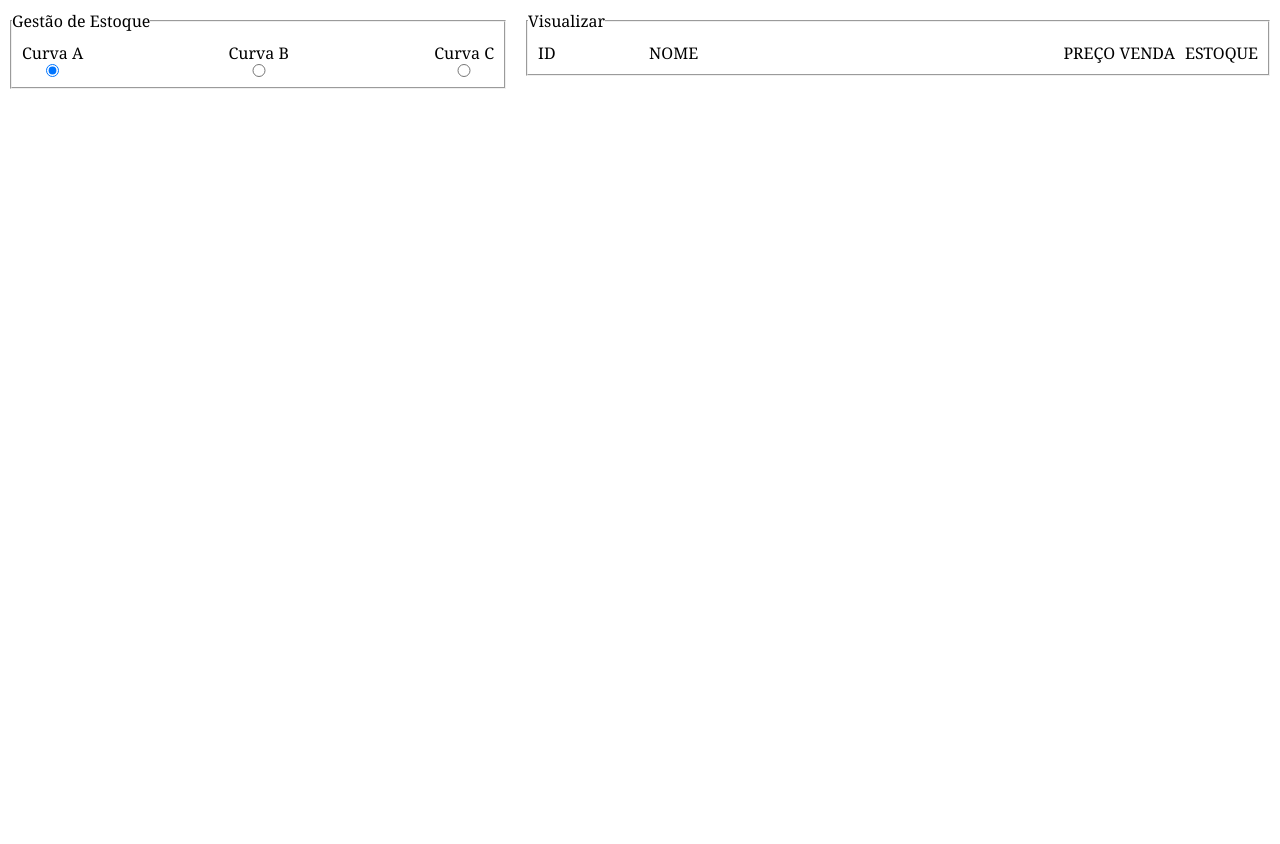
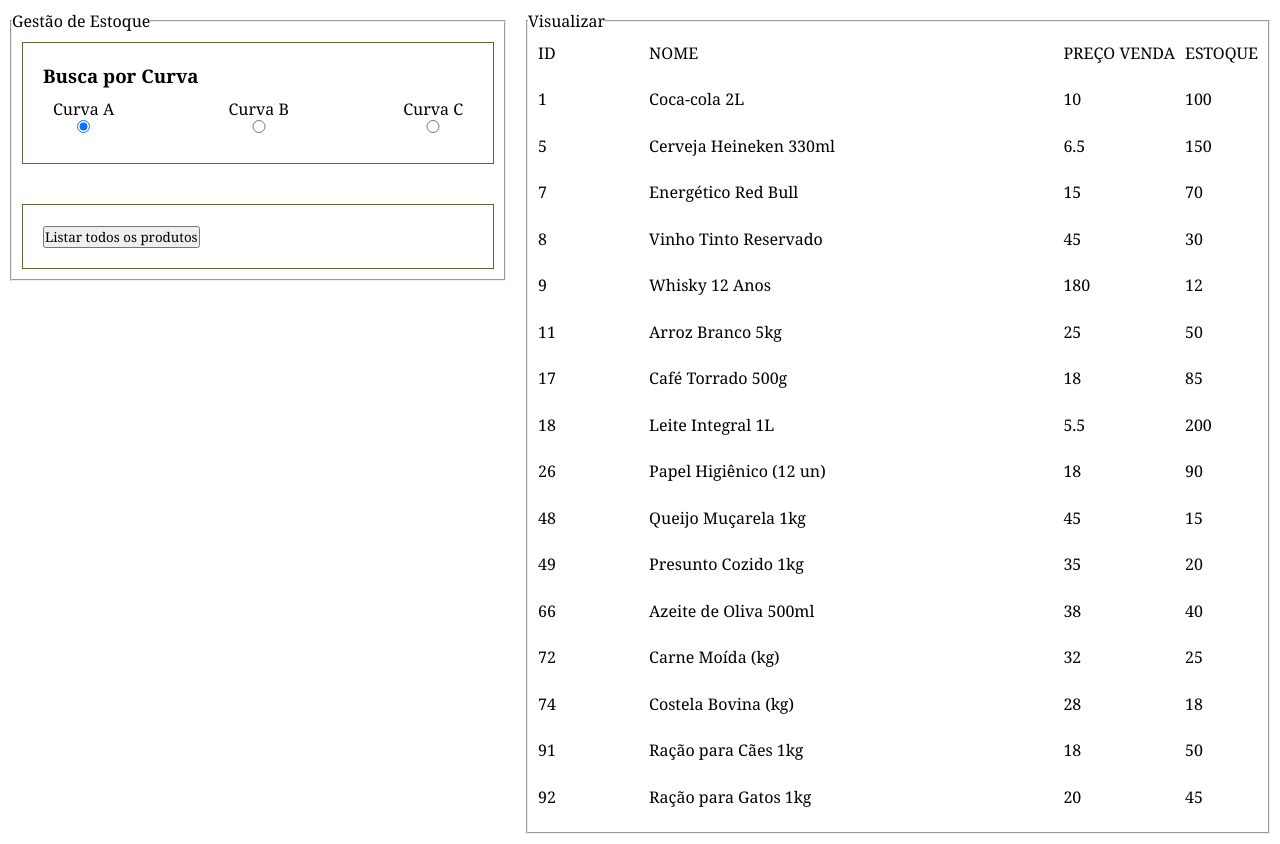
Before and after one commit to admareis/ARRAY, a plain HTML site: page index.html in a window 1280 px wide. Both pictures are taken after a click on the radio button "Curva A". Before the commit the page ends 800 px from the top, so only its background shows below. Drawn offline with Linux system fonts and the light colour scheme.

Commit message:
definição de novos parâmetros

```diff
--- a/index.html
+++ b/index.html
@@ -1,41 +1,44 @@
-<!DOCTYPE html>
+<!doctype html>
 <html lang="pt-br">
   <head>
-    <meta charset="UTF-8">
-    <meta name="viewport" content="width=device-width, initial-scale=1.0">
+    <meta charset="UTF-8" />
+    <meta name="viewport" content="width=device-width, initial-scale=1.0" />
     <title>Gestão de Estoque</title>
-    <link rel="stylesheet" href="./style.css">
+    <link rel="stylesheet" href="./style.css" />
   </head>
 
   <body>
     <fieldset id="fieldsetFuncoes">
       <legend>Gestão de Estoque</legend>
+      <div class="containers">
+        <h3>Busca por Curva</h3>
         <div id="containerCurvaABC">
-
           <div class="selectCurva">
             <label for="A">Curva A</label>
-        <input class="btnCurva" type="radio" name="curvaABC" id="A">
+            <input class="btnCurva" type="radio" name="curvaABC" id="A" />
           </div>
 
           <div class="selectCurva">
             <label for="B">Curva B</label>
-        <input class="btnCurva" type="radio" name="curvaABC" id="B">
+            <input class="btnCurva" type="radio" name="curvaABC" id="B" />
           </div>
 
           <div class="selectCurva">
             <label for="C">Curva C</label>
-        <input class="btnCurva" type="radio" name="curvaABC" id="C">
+            <input class="btnCurva" type="radio" name="curvaABC" id="C" />
           </div>
+        </div>
+      </div>
+
+      <div class="containers">
+        <button id="listarTodos">Listar todos os produtos</button>
       </div>
     </fieldset>
 
     <fieldset id="fieldsetDisplay">
       <legend>Visualizar</legend>
-        <div id="containerDisplay">
-        </div>
+      <div id="containerDisplay"></div>
     </fieldset>
-
-
   </body>
   <script src="./script.js" type="module"></script>
 </html>
--- a/script.js
+++ b/script.js
@@ -3,9 +3,10 @@ import{produtos} from"./produtos.js";
 const elemento ={
     btnCurva:document.querySelectorAll(".btnCurva"),
     containerDisplay:document.querySelector("#containerDisplay"),
+    btnListarTodos: document.getElementById("listarTodos"),
 };
 
-console.log(elemento.containerDisplay);
+console.log(elemento.btnListarTodos);
 
 elemento.btnCurva.forEach((item)=>{
 item.addEventListener("click", (evento)=>{
@@ -20,8 +21,9 @@ function listarProdutosPorCurva(curva){
     inserirDadosCurvaABC(produtoCurva);
     return produtoCurva;
 }
- // CRIA UMA UM OBJETO PARA GERAR OS PARAGRAFOS - AINDA SEM DADOS - PURO //
+ // CRIA UM OBJETO PARA GERAR OS PARAGRAFOS - AINDA SEM DADOS - PURO //
 function inserirDadosCurvaABC(dados){
+    elemento.containerDisplay.innerHTML = ""; // reset html//
     let colunasGRID = {
         id: document.createElement("p"),
         nome: document.createElement("p"),
@@ -36,4 +38,46 @@ function inserirDadosCurvaABC(dados){
     colunasGRID.estoque.innerText = "ESTOQUE";
 
     elemento.containerDisplay.append(colunasGRID.id,colunasGRID.nome,colunasGRID.preco_venda,colunasGRID.estoque)
+
+    console.table(dados);
+
+    let dadosFiltrados = dados;
+
+    dadosFiltrados.forEach((item)=>{
+        let produto ={
+            id:item.id,
+            nome:item.nome,
+            preco_venda:item.preco_venda,
+            estoque:item.estoque,
+        };
+
+        // CRIAÇÃO DOS PARAGRAFOS(ITEM) DA COLUNA //
+
+        let id = document.createElement("p");
+        let nome= document.createElement("p");
+        let preco_venda= document.createElement("p");
+        let estoque = document.createElement("p");
+
+        // DEFINIÇÃO DO TEXTO DE CADA COLUNA //
+
+        id.innerText = produto.id;
+        nome.innerText = produto.nome;
+        preco_venda.innerText = produto.preco_venda;
+        estoque.innerText = produto.estoque;
+
+        // ADICIONAR (APPEND) NA DETERMINADA ORDEM //
+        elemento.containerDisplay.append(id, nome, preco_venda, estoque);
+
+    });
 }
+
+elemento. btnListarTodos.addEventListener("click", (evento)=>{
+    console.log(evento);
+});
+
+function listaIDeNome() {
+  return produtos.map((produto) => ({
+    id: produto.id,
+    nome: produto.nome,
+  }));
+}
--- a/style.css
+++ b/style.css
@@ -11,6 +11,13 @@ body{
     padding: 10px;
     gap: 20px;
 }
+.containers{
+    padding: 10px;
+    border: 1px solid darkolivegreen;
+    padding: 20px;
+    margin: 10px;
+
+}
 fieldset{
     height: 90%;
 }
@@ -19,8 +26,15 @@ fieldset{
     width: 60%;
 }
 
+.selectCurva:hover{
+    cursor:pointer;
+}
+
 #fieldsetFuncoes{
-    width: 40%;
+   width: 40%;
+    display: flex;
+    flex-direction: column;
+    gap: 20px;
 }
 
 #containerCurvaABC{
@@ -33,8 +47,10 @@ fieldset{
     flex-direction: column;
 }
 #containerDisplay{
+    height: 100vh;
     display: grid;
     grid-template-columns: 1fr 4fr max-content max-content;
     padding: 10px;
     gap: 10px;
+    overflow: scroll;
 }
```
Lines whose indentation alone changed are shown as unchanged.
